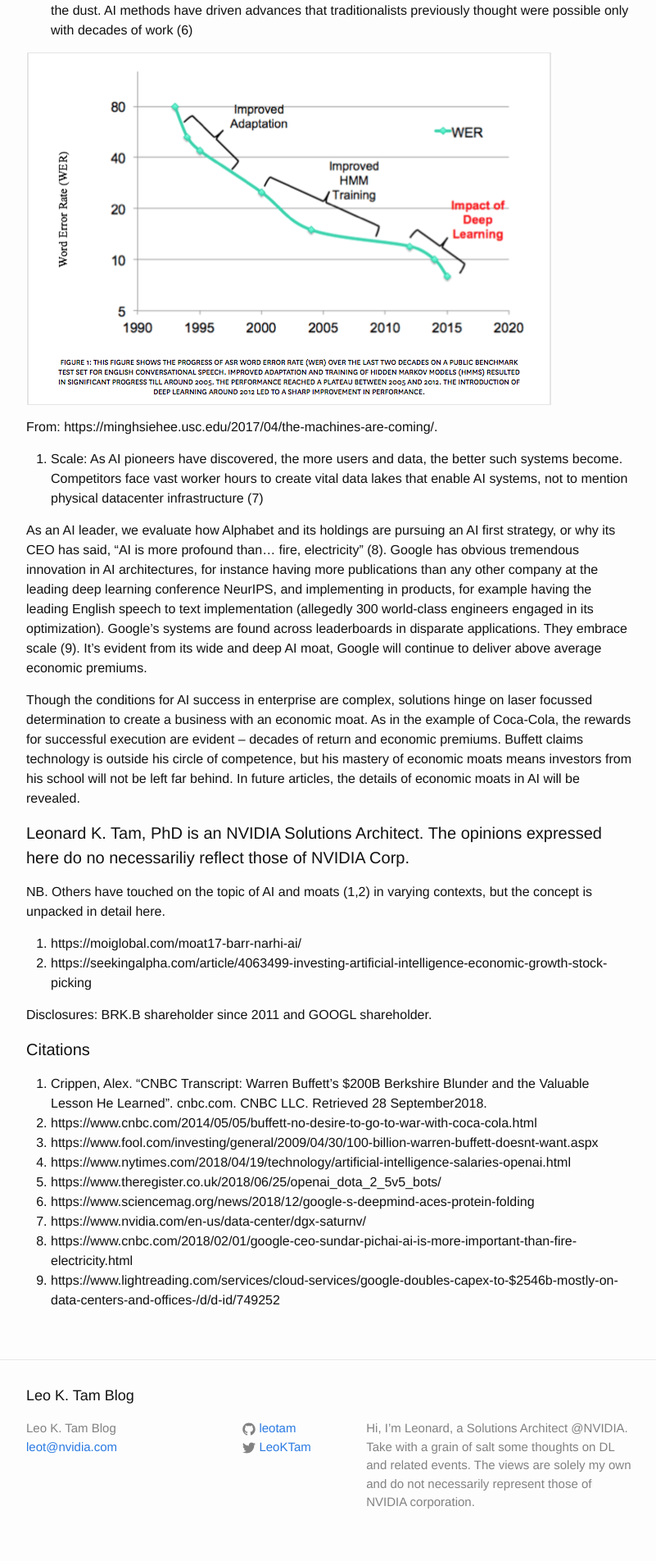
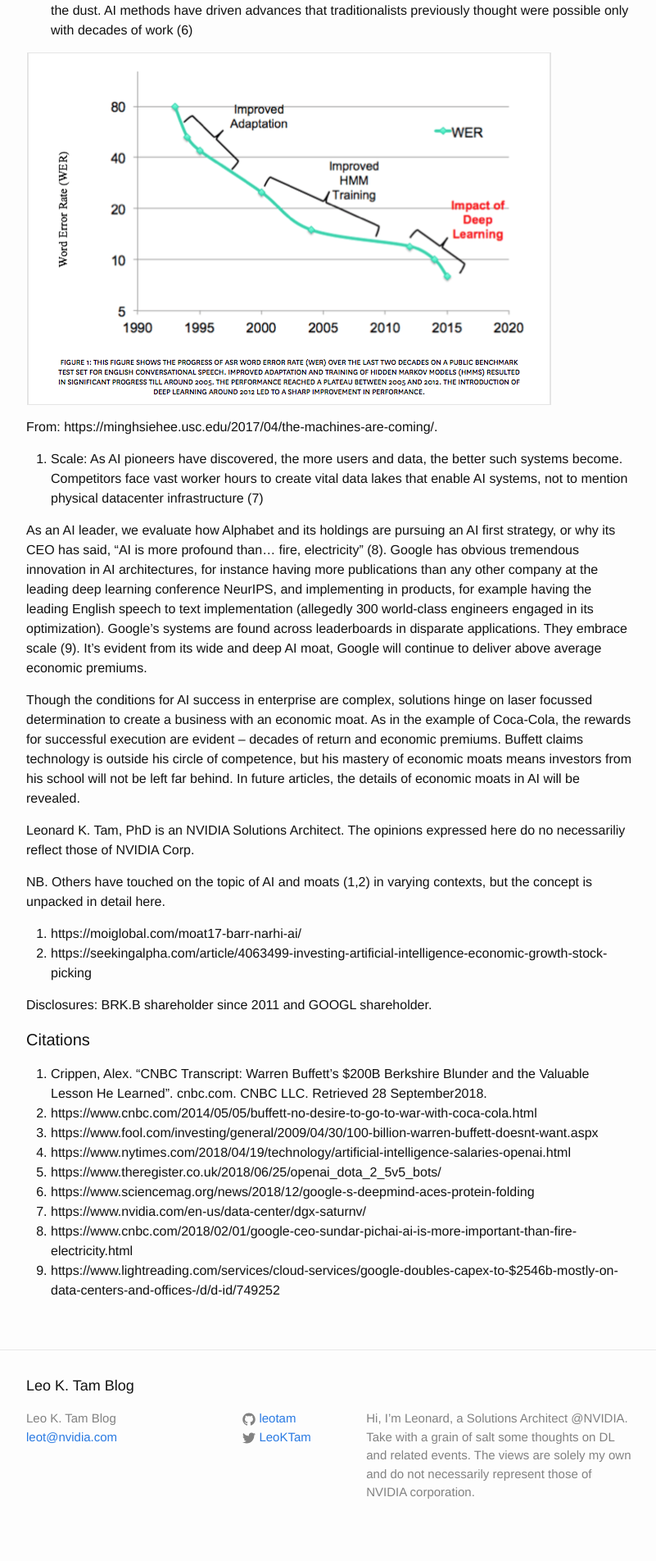
Before and after one commit to leotam/leotam.github.io, a Jekyll site: the page built from _posts/2019-02-24-AImoats.markdown, in a window 1280 px wide. Shown: the part 1198-3102 px from the top of the page at 82% size, without its empty margins (238-1039 px from the left). Built offline with Jekyll 4.4.1, drawn with Linux system fonts in a browser that asks for light colours.

```diff
--- a/_posts/2019-02-24-AImoats.markdown
+++ b/_posts/2019-02-24-AImoats.markdown
@@ -36,7 +36,7 @@ As an AI leader, we evaluate how Alphabet and its holdings are pursuing an AI fi
 Though the conditions for AI success in enterprise are complex, solutions hinge on laser focussed determination to create a business with an economic moat. As in the example of Coca-Cola, the rewards for successful execution are evident – decades of return and economic premiums.  Buffett claims technology is outside his circle of competence, but his mastery of economic moats means investors from his school will not be left far behind.  In future articles, the details of economic moats in AI will be revealed.
 
 
-#### Leonard K. Tam, PhD is an NVIDIA Solutions Architect.  The opinions expressed here do no necessariliy reflect those of NVIDIA Corp.
+Leonard K. Tam, PhD is an NVIDIA Solutions Architect.  The opinions expressed here do no necessariliy reflect those of NVIDIA Corp.
 
 NB. Others have touched on the topic of AI and moats (1,2) in varying contexts, but the concept is unpacked in detail here.
 1. https://moiglobal.com/moat17-barr-narhi-ai/
```
